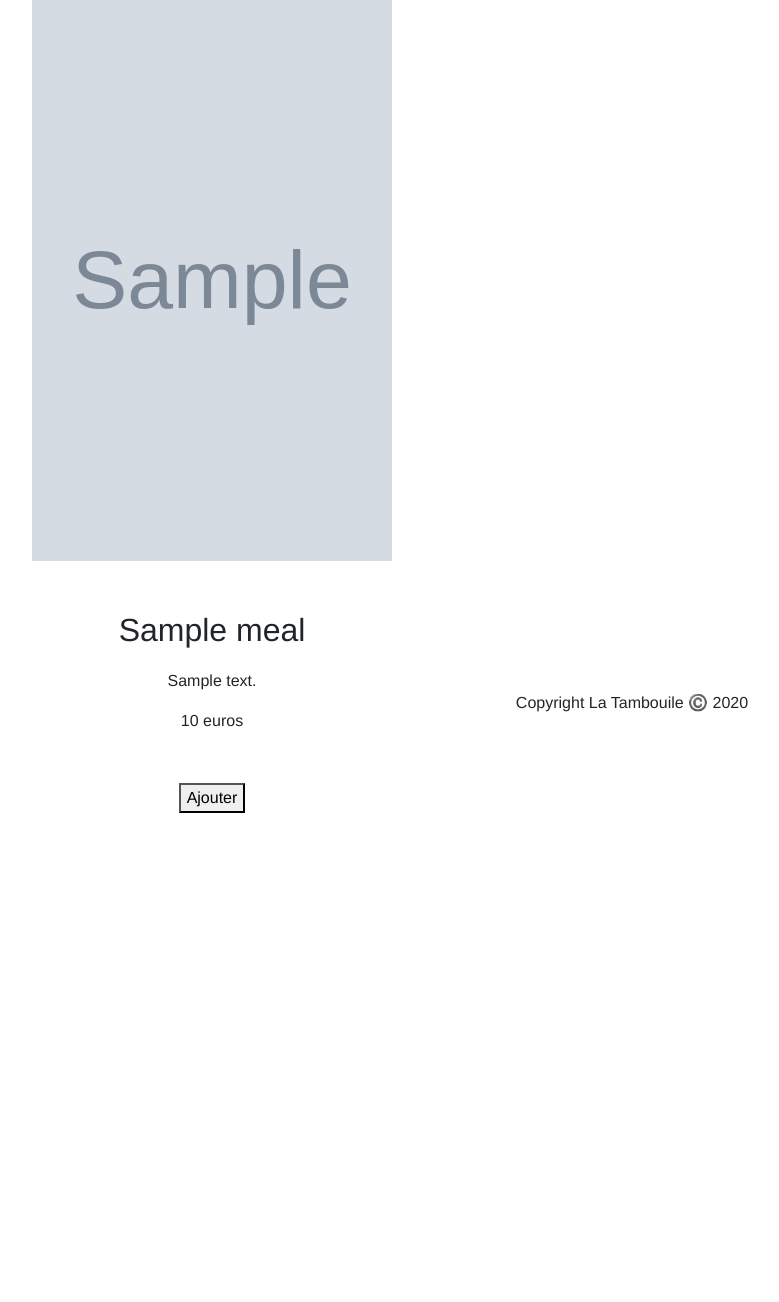
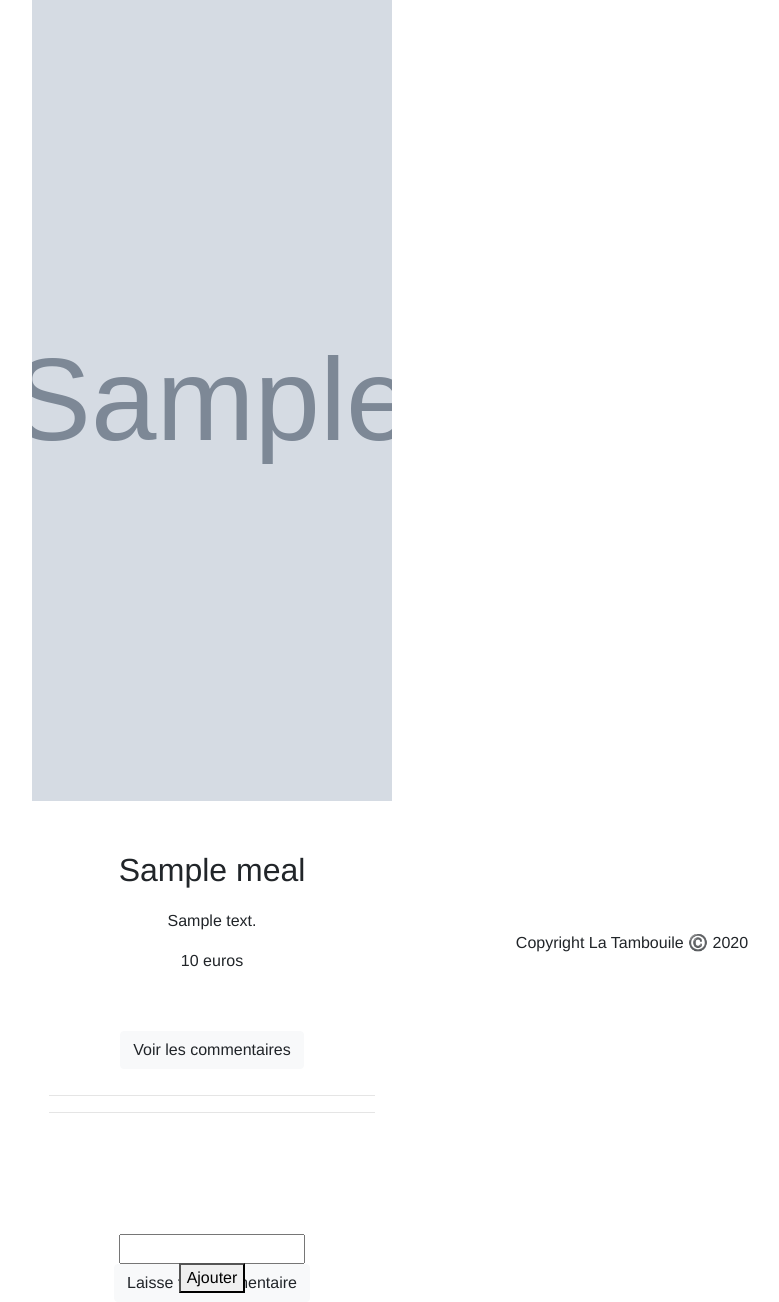
Before and after one commit to Hostie/veganfood, a Symfony app: template templates/restaurant/show.html.twig in a window 1280 px wide. Shown: the part 450-1752 px from the top of the page, without its empty margins (8-787 px from the left). Before the commit the page ends 1263 px from the top, so only its background shows below. Run offline with Twig, Linux system fonts and the light colour scheme; the template is opened without the code that fills it: most values are stand-ins (such as "Sample title", 1, 10 or a date in 2020); grey boxes marked "Sample" are stand-in pictures; some libraries are stand-ins or nearby versions.

Commit message:
début comments

```diff
--- a/public/css/style.css
+++ b/public/css/style.css
@@ -205,3 +205,24 @@
 }
 
 /*# sourceMappingURL=style.css.map */
+
+.comment__item {
+  display: block;
+  height: 30vh;
+  width:100%;
+  right: 50%;
+  background-color: transparent;
+  padding: 2%;
+}
+
+.__commentList {
+  height: 70%;
+  width: 90%;
+  margin-left: 5%;
+  padding: 10px;
+  background-color: transparent;
+}
+
+.__commentForm {
+    margin-top: 2%;
+}
--- /dev/null
+++ b/public/js/show.js
@@ -0,0 +1,24 @@
+$(document).ready(function(){
+
+
+    function getComment(mealId){
+
+        var getCommentAjax = jQuery.ajax({
+
+            type: 'GET',
+            url: window.origin + /rate/getAllRate/mealId,
+            dataType: 'JSON',
+
+            success: function(code_html, statut) {
+                console.log("yes");
+            },
+
+            error: function(resultat, statut, erreur) {
+                console.log("no");
+            },
+            complete: function(resultat, statut) {
+                console.log(resultat.responseJSON);
+            }
+        });
+    }
+})
--- a/templates/restaurant/show.html.twig
+++ b/templates/restaurant/show.html.twig
@@ -1,9 +1,7 @@
 {% extends 'base.html.twig' %}
 
 {% block body %}
-
     <main>
-
             <div class="resto__item">
 
                 <h3>{{ restaurant.name }}</h3>
@@ -23,6 +21,20 @@
                 <h2> {{ m.name }}</h2>
                 <p>{{ m.description }}</p>
                 <p class="__price">{{ m.price }} euros</p>
+
+                <section class="comment__item">
+                    <button class="btn btn-light" id={{ m.id }} onclick="getComment(this.id)">Voir les commentaires</button>
+                    <div class="__commentList">
+                    <hr>
+                    <hr>
+                    </div>
+
+                    <div class="__commentForm">
+                        <input type="text"></input>
+                        <button class="btn btn-light">Laisse ton commentaire</button>
+                    </div>
+                </section>
+
                 <button class="add__button" href="">Ajouter</button>
 
             </div>
@@ -46,3 +58,8 @@
 </body>
 
 {% endblock %}
+
+{% block javascripts %}
+    <script src="http://code.jquery.com/jquery-1.11.1.min.js"></script>
+    <script src="{{ asset('/js/show.js')}}"></script>
+{% endblock %}
```
Also changed, not shown: src/Controller/RateController.php (+7 -9 lines), src/Controller/UserController.php (+5 -3 lines), public/img/restaurant/logo/fichier_1591104763_2156_photoResto1.jpeg (added), public/img/restaurant/logo/fichier_1591104811_50_logo.png (added).
